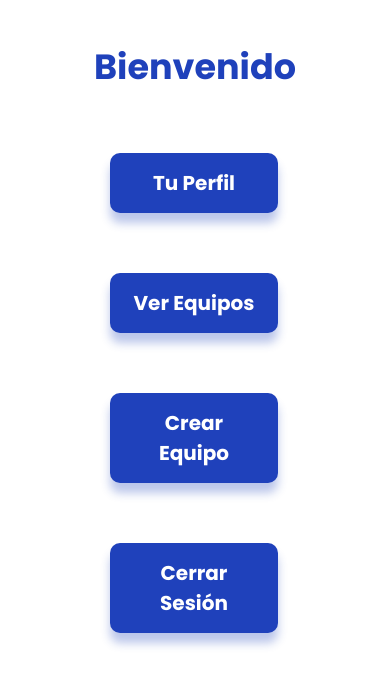
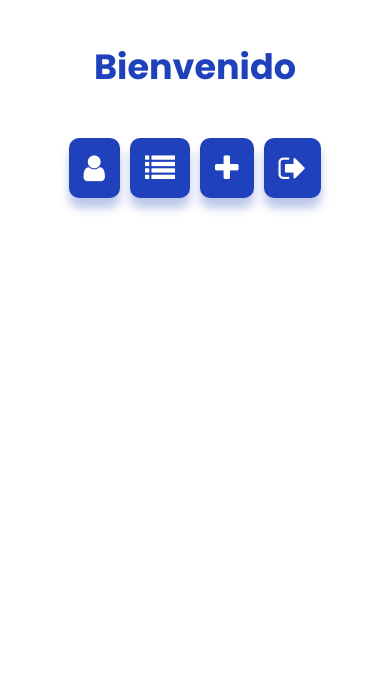
Before and after one commit to SpaceDog020/QuickTask-Frontend, a React Native app: screen /Dashboard in a window 390 px wide. Shown: the top 686 px of the page. Built offline with nearby package versions, Linux system fonts and the light colour scheme.

Commit message:
fix: fixed user profile

```diff
--- a/App.tsx
+++ b/App.tsx
@@ -5,7 +5,7 @@ import Navigation from "./navigation";
 import { ApolloClient, ApolloProvider, InMemoryCache } from "@apollo/client";
 
 const client = new ApolloClient({
-  uri: 'http://192.168.1.118:3000/graphql',
+  uri: 'http://10.162.163.46:3000/graphql',
   cache: new InMemoryCache()
 });
 
--- a/screens/Dashboard.tsx
+++ b/screens/Dashboard.tsx
@@ -1,3 +1,4 @@
+import React, { useEffect, useState } from 'react';
 import {
   Dimensions,
   ImageBackground,
@@ -6,19 +7,19 @@ import {
   Text,
   TouchableOpacity,
   View,
-} from "react-native";
-import React from "react";
-import Spacing from "../constants/Spacing";
-import FontSize from "../constants/FontSize";
-import Colors from "../constants/Colors";
-import Font from "../constants/Font";
-import { NativeStackScreenProps } from "@react-navigation/native-stack";
-import { RootStackParamList } from "../types";
-const { height } = Dimensions.get("window");
-import { useUserStore } from "../stores/useUserStore";
+} from 'react-native';
+import FontAwesome from 'react-native-vector-icons/FontAwesome'; // Importa el icono
+import Spacing from '../constants/Spacing';
+import FontSize from '../constants/FontSize';
+import Colors from '../constants/Colors';
+import Font from '../constants/Font';
+import { NativeStackScreenProps } from '@react-navigation/native-stack';
+import { RootStackParamList } from '../types';
+import { useUserStore } from '../stores/useUserStore';
 
-type Props = NativeStackScreenProps<RootStackParamList, "Dashboard">;
+const { height, width } = Dimensions.get('window');
 
+type Props = NativeStackScreenProps<RootStackParamList, 'Dashboard'>;
 
 const Dashboard: React.FC<Props> = ({ navigation: { navigate } }) => {
   const { userName, setUserName } = useUserStore();
@@ -27,15 +28,37 @@ const Dashboard: React.FC<Props> = ({ navigation: { navigate } }) => {
   const { removeAccessToken } = useUserStore();
   const { userId, setUserId } = useUserStore();
 
+  const logout = async () => {
+    await removeAccessToken();
+    setUserName('');
+    setUserLastName('');
+    setUserEmail('');
+    setUserId(-1);
+    navigate('Welcome');
+  };
 
-  const logout = async ()  => {
-    await removeAccessToken()
-    setUserName('')
-    setUserLastName('')
-    setUserEmail('')
-    setUserId(-1)
-    navigate("Welcome")
-  }
+  const buttons = [
+    {
+      label: 'Tu Perfil',
+      icon: 'user', // Nombre del icono de FontAwesome
+      onPress: () => navigate('UserProfile'),
+    },
+    {
+      label: 'Ver Equipos',
+      icon: 'list', // Nombre del icono de FontAwesome
+      onPress: () => navigate('ViewTeams'),
+    },
+    {
+      label: 'Crear Equipo',
+      icon: 'plus', // Nombre del icono de FontAwesome
+      onPress: () => navigate('TeamCreationScreen'),
+    },
+    {
+      label: 'Cerrar Sesión',
+      icon: 'sign-out', // Nombre del icono de FontAwesome
+      onPress: logout,
+    },
+  ];
 
   return (
     <SafeAreaView>
@@ -44,44 +67,36 @@ const Dashboard: React.FC<Props> = ({ navigation: { navigate } }) => {
           style={{
             paddingHorizontal: Spacing * 4,
             paddingTop: Spacing * 4,
-          }}
-        >
+          }}>
           <Text
             style={{
               fontSize: FontSize.xxLarge,
               color: Colors.primary,
-              fontFamily: Font["poppins-bold"],
-              textAlign: "center",
-            }}
-          >
+              fontFamily: Font['poppins-bold'],
+              textAlign: 'center',
+            }}>
             Bienvenido
           </Text>
           <Text
-          style={{
-            fontSize: FontSize.large,
-            fontFamily: Font["poppins-bold"],
-            textAlign: "center",
-          }}>
+            style={{
+              fontSize: FontSize.large,
+              fontFamily: Font['poppins-bold'],
+              textAlign: 'center',
+            }}>
             {userName}
           </Text>
         </View>
       </View>
-      <View
-          style={{
-            paddingHorizontal: Spacing * 2,
-            paddingTop: Spacing * 6,
-            flexDirection: "row",
-          }}
-        >
+      <View style={{ flexDirection: 'row', flexWrap: 'wrap', justifyContent: 'center', paddingTop: Spacing * 4, }}>
+        {buttons.map((button, index) => (
           <TouchableOpacity
-            onPress={() => navigate("UserProfile")}
+            key={index}
+            onPress={button.onPress}
             style={{
-              marginLeft: 90,
+              margin: Spacing / 2, // Añade margen para separar los botones
               backgroundColor: Colors.primary,
-              paddingVertical: Spacing * 1.5,
-              paddingHorizontal: Spacing * 2,
-              width: "48%",
-              borderRadius: Spacing,
+              padding: Spacing * 1.5,
+              borderRadius: 10, // Ajusta el radio para que sean cuadrados
               shadowColor: Colors.primary,
               shadowOffset: {
                 width: 0,
@@ -89,130 +104,14 @@ const Dashboard: React.FC<Props> = ({ navigation: { navigate } }) => {
               },
               shadowOpacity: 0.3,
               shadowRadius: Spacing,
-            }}
-          >
-            <Text
-              style={{
-                fontFamily: Font["poppins-bold"],
-                color: Colors.onPrimary,
-                fontSize: FontSize.large,
-                textAlign: "center",
-              }}
-            >
-              Tu Perfil
-            </Text>
+            }}>
+            <FontAwesome // Renderiza el icono
+              name={button.icon}
+              size={30} // Tamaño del icono
+              color={Colors.onPrimary} // Color del icono
+            />
           </TouchableOpacity>
-      </View>
-      <View
-        style={{
-          paddingHorizontal: Spacing * 2,
-          paddingTop: Spacing * 6,
-          flexDirection: "row",
-        }}
-      >
-        <TouchableOpacity
-          onPress={() => navigate("ViewTeams")}
-          style={{
-            marginLeft: 90,
-            backgroundColor: Colors.primary,
-            paddingVertical: Spacing * 1.5,
-            paddingHorizontal: Spacing * 2,
-            width: "48%",
-            borderRadius: Spacing,
-            shadowColor: Colors.primary,
-            shadowOffset: {
-              width: 0,
-              height: Spacing,
-            },
-            shadowOpacity: 0.3,
-            shadowRadius: Spacing,
-          }}
-        >
-          <Text
-            style={{
-              fontFamily: Font["poppins-bold"],
-              color: Colors.onPrimary,
-              fontSize: FontSize.large,
-              textAlign: "center",
-            }}
-          >
-            Ver Equipos
-          </Text>
-        </TouchableOpacity>
-      </View>
-      <View
-        style={{
-          paddingHorizontal: Spacing * 2,
-          paddingTop: Spacing * 6,
-          flexDirection: "row",
-        }}
-      >
-        <TouchableOpacity
-          onPress={() => navigate("TeamCreationScreen")}
-          style={{
-            marginLeft: 90,
-            backgroundColor: Colors.primary,
-            paddingVertical: Spacing * 1.5,
-            paddingHorizontal: Spacing * 2,
-            width: "48%",
-            borderRadius: Spacing,
-            shadowColor: Colors.primary,
-            shadowOffset: {
-              width: 0,
-              height: Spacing,
-            },
-            shadowOpacity: 0.3,
-            shadowRadius: Spacing,
-          }}
-        >
-          <Text
-            style={{
-              fontFamily: Font["poppins-bold"],
-              color: Colors.onPrimary,
-              fontSize: FontSize.large,
-              textAlign: "center",
-            }}
-          >
-            Crear Equipo
-          </Text>
-        </TouchableOpacity>
-      </View>
-      <View
-        style={{
-          paddingHorizontal: Spacing * 2,
-          paddingTop: Spacing * 6,
-          flexDirection: "row",
-        }}
-      >
-        <TouchableOpacity
-          onPress={() => logout()}
-          style={{
-            marginLeft: 90,
-            backgroundColor: Colors.primary,
-            paddingVertical: Spacing * 1.5,
-            paddingHorizontal: Spacing * 2,
-            width: "48%",
-            borderRadius: Spacing,
-            shadowColor: Colors.primary,
-            shadowOffset: {
-              width: 0,
-              height: Spacing,
-            },
-            shadowOpacity: 0.3,
-            shadowRadius: Spacing,
-          }}
-        >
-          <Text
-            style={{
-              fontFamily: Font["poppins-bold"],
-              color: Colors.onPrimary,
-              fontSize: FontSize.large,
-              textAlign: "center",
-            }}
-          >
-            Cerrar Sesión
-          </Text>
-        </TouchableOpacity>
+        ))}
       </View>
     </SafeAreaView>
   );
--- a/screens/TeamDetailsScreen.tsx
+++ b/screens/TeamDetailsScreen.tsx
@@ -1,6 +1,7 @@
+import React, { useEffect, useState } from "react";
+import { Button } from "react-native";
 import {
   Dimensions,
-    ImageBackground,
   SafeAreaView,
   ScrollView,
   StyleSheet,
@@ -8,7 +9,6 @@ import {
   TouchableOpacity,
   View,
 } from "react-native";
-import React, { useEffect, useState } from "react";
 import Spacing from "../constants/Spacing";
 import FontSize from "../constants/FontSize";
 import Colors from "../constants/Colors";
@@ -19,18 +19,29 @@ const { height } = Dimensions.get("window");
 import { useUserStore } from "../stores/useUserStore";
 import { useQuery } from "@apollo/client";
 import { GETTEAMBYID } from "../graphql/queries";
-import { useFocusEffect } from "@react-navigation/core";
 
 type Props = NativeStackScreenProps<RootStackParamList, "TeamDetails">;
 
 const TeamDetails: React.FC<Props> = ({ navigation: { navigate } }) => {
   const { teamId, setTeamId } = useUserStore();
+  const { userId, setUserId } = useUserStore();
+  const [validateUser, setValidateUser] = useState(false);
+  const [showAddUserButton, setShowAddUserButton] = useState(false);
 
   const { data: teamData } = useQuery(GETTEAMBYID, {
     variables: {
       id: teamId,
     },
   });
+
+  useEffect(() => {
+    if (teamData && teamData.team) {
+      if (teamData.team.idCreator === userId) {
+        setValidateUser(true);
+        setShowAddUserButton(true);
+      }
+    }
+  }, [teamData, userId]);
 
   return (
     <SafeAreaView>
@@ -67,13 +78,6 @@ const TeamDetails: React.FC<Props> = ({ navigation: { navigate } }) => {
             <Text style={{ textAlign: "center" }}>Cargando información del equipo...</Text>
           )}
         </View>
-            <View
-              style={{
-                paddingHorizontal: Spacing * 2,
-                paddingTop: Spacing * 6,
-                flexDirection: "row",
-              }}
-            ></View>
       </View>
       <View
         style={{
@@ -114,7 +118,6 @@ const TeamDetails: React.FC<Props> = ({ navigation: { navigate } }) => {
       </View>
     </SafeAreaView>
   );
-
 };
 
 export default TeamDetails;
--- a/screens/UserProfile.tsx
+++ b/screens/UserProfile.tsx
@@ -86,29 +86,35 @@ const UserProfile: React.FC<Props> = ({ navigation: { navigate } }) => {
 
   return (
     <SafeAreaView>
-      <View>
+      <View
+        style={{
+          padding: Spacing * 2,
+        }}
+      >
+        <View
+          style={{
+            alignItems: "center",
+          }}
+        >
           <Text
             style={{
-            paddingTop: Spacing * 4,
-            fontSize: FontSize.xxLarge,
+              fontSize: FontSize.xLarge,
               color: Colors.primary,
               fontFamily: Font["poppins-bold"],
-            textAlign: "center",
+              marginVertical: Spacing * 2,
             }}
           >
-          Tu Perfil
+            Tu perfil
           </Text>
-        {/* Add the trash icon to navigate to DeleteUserScreen */}
           <TouchableOpacity
           style={{
             position: "absolute",
-            top: Spacing * 4,
-            right: Spacing * 2,
+            top: Spacing * 1,
+            right: Spacing * 1,
             zIndex: 1,
           }}
             onPress={() => navigate("DeleteUserScreen")}
           >
-          {/* Use the icon for a trash bin */}
             <Icon
               raised
 
@@ -117,48 +123,51 @@ const UserProfile: React.FC<Props> = ({ navigation: { navigate } }) => {
               color='black'/>
           </TouchableOpacity>
         </View>
-
-      <View
+        <View>
+          <Text
             style={{
-          marginVertical: Spacing * 1,
+              fontFamily: Font["poppins-semiBold"],
+              fontSize: FontSize.medium,
+              marginHorizontal: 5,
+              maxWidth: "60%",
+              alignSelf: "flex-start",
             }}
           >
-        <Text style={{ paddingLeft: 20, fontSize: 18, fontWeight: "800" }}>
             Nombre
           </Text>
-        <AppTextInput
-          value={newName}
-          editable={editable} // Set the editability based on the state
-          onChangeText={setNewName}
-          // Update the state when the text changes
-        />
-        <Text style={{ paddingLeft: 20, fontSize: 18, fontWeight: "800" }}>
+          <AppTextInput placeholder="Nombre" value={newName} editable={editable} onChangeText={setNewName}/>
+          <Text
+            style={{
+              fontFamily: Font["poppins-semiBold"],
+              fontSize: FontSize.medium,
+              marginHorizontal: 5,
+              maxWidth: "60%",
+              alignSelf: "flex-start",
+            }}
+          >
             Apellido
           </Text>
-        <AppTextInput
-          value={newLastName}
-          editable={editable} // Set the editability based on the state
-          onChangeText={setNewLastName} // Update the state when the text changes
-        />
-
-        <Text style={{ paddingLeft: 20, fontSize: 18, fontWeight: "800" }}>
-          Email
+          <AppTextInput placeholder="Apellido" value={newLastName} editable={editable} onChangeText={setNewLastName}/>
+          <Text
+            style={{
+              fontFamily: Font["poppins-semiBold"],
+              fontSize: FontSize.medium,
+              marginHorizontal: 5,
+              maxWidth: "60%",
+              alignSelf: "flex-start",
+            }}
+          >
+            Correo
           </Text>
-        <AppTextInput
-          value={newEmail}
-          editable={editable}
-          keyboardType="email-address" // Set the editability based on the state
-          onChangeText={setNewEmail}  // Update the state when the text changes
-        />
+          <AppTextInput placeholder="Nombre" value={newEmail} editable={editable} onChangeText={setNewEmail}/>
+        </View>
 
         <TouchableOpacity
           onPress={handleButtonPress}
           style={{
-            marginHorizontal: 95,
+            padding: Spacing * 1,
             backgroundColor: Colors.primary,
-            paddingVertical: Spacing * 1.5,
-            paddingHorizontal: Spacing * 2,
-            width: "48%",
+            marginVertical: Spacing * 1,
             borderRadius: Spacing,
             shadowColor: Colors.primary,
             shadowOffset: {
@@ -173,28 +182,21 @@ const UserProfile: React.FC<Props> = ({ navigation: { navigate } }) => {
             style={{
               fontFamily: Font["poppins-bold"],
               color: Colors.onPrimary,
-              fontSize: FontSize.medium,
               textAlign: "center",
+              fontSize: FontSize.large,
             }}
           >
             {editable ? "Cancelar" : "Editar Datos"}
           </Text>
         </TouchableOpacity>
 
-
-
-      </View>
-      <View>
         {editable && (
           <TouchableOpacity
             onPress={handleSaveChanges}
             style={{
-              marginBottom: 10,
-              marginHorizontal: 95,
+              padding: Spacing * 1,
               backgroundColor: Colors.primary,
-              paddingVertical: Spacing * 1.5,
-              paddingHorizontal: Spacing * 2,
-              width: "48%",
+              marginVertical: Spacing * 1,
               borderRadius: Spacing,
               shadowColor: Colors.primary,
               shadowOffset: {
@@ -209,24 +211,21 @@ const UserProfile: React.FC<Props> = ({ navigation: { navigate } }) => {
               style={{
                 fontFamily: Font["poppins-bold"],
                 color: Colors.onPrimary,
-                fontSize: FontSize.medium,
                 textAlign: "center",
+                fontSize: FontSize.large,
               }}
             >
               Guardar
             </Text>
           </TouchableOpacity>
         )}
-      </View>
-      <View>
+
         <TouchableOpacity
           onPress={() => navigate("ChangePassword")}
           style={{
-                marginLeft: 95,
+            padding: Spacing * 1,
             backgroundColor: Colors.primary,
-                paddingVertical: Spacing * 1.5,
-                paddingHorizontal: Spacing * 2,
-                width: "48%",
+            marginVertical: Spacing * 1,
             borderRadius: Spacing,
             shadowColor: Colors.primary,
             shadowOffset: {
@@ -241,16 +240,18 @@ const UserProfile: React.FC<Props> = ({ navigation: { navigate } }) => {
             style={{
               fontFamily: Font["poppins-bold"],
               color: Colors.onPrimary,
-                  fontSize: FontSize.medium,
               textAlign: "center",
+              fontSize: FontSize.large,
             }}
           >
             Cambiar Contraseña
           </Text>
         </TouchableOpacity>
+
       </View>
     </SafeAreaView>
   );
+
 };
 
 export default UserProfile;
```
Also changed, not shown: graphql/mutations.ts (+17 -0 lines). Lines whose indentation alone changed are shown as unchanged.
